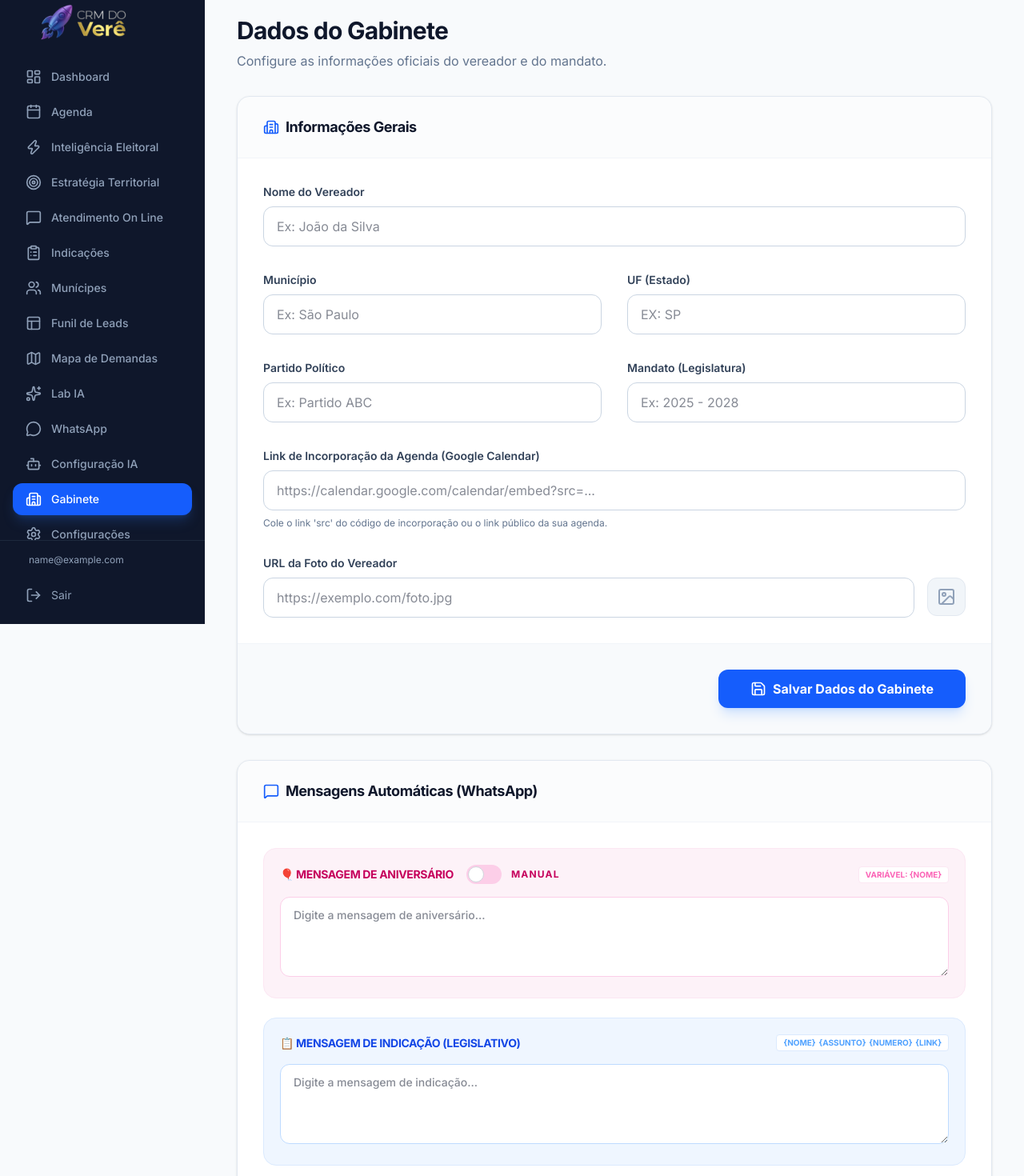
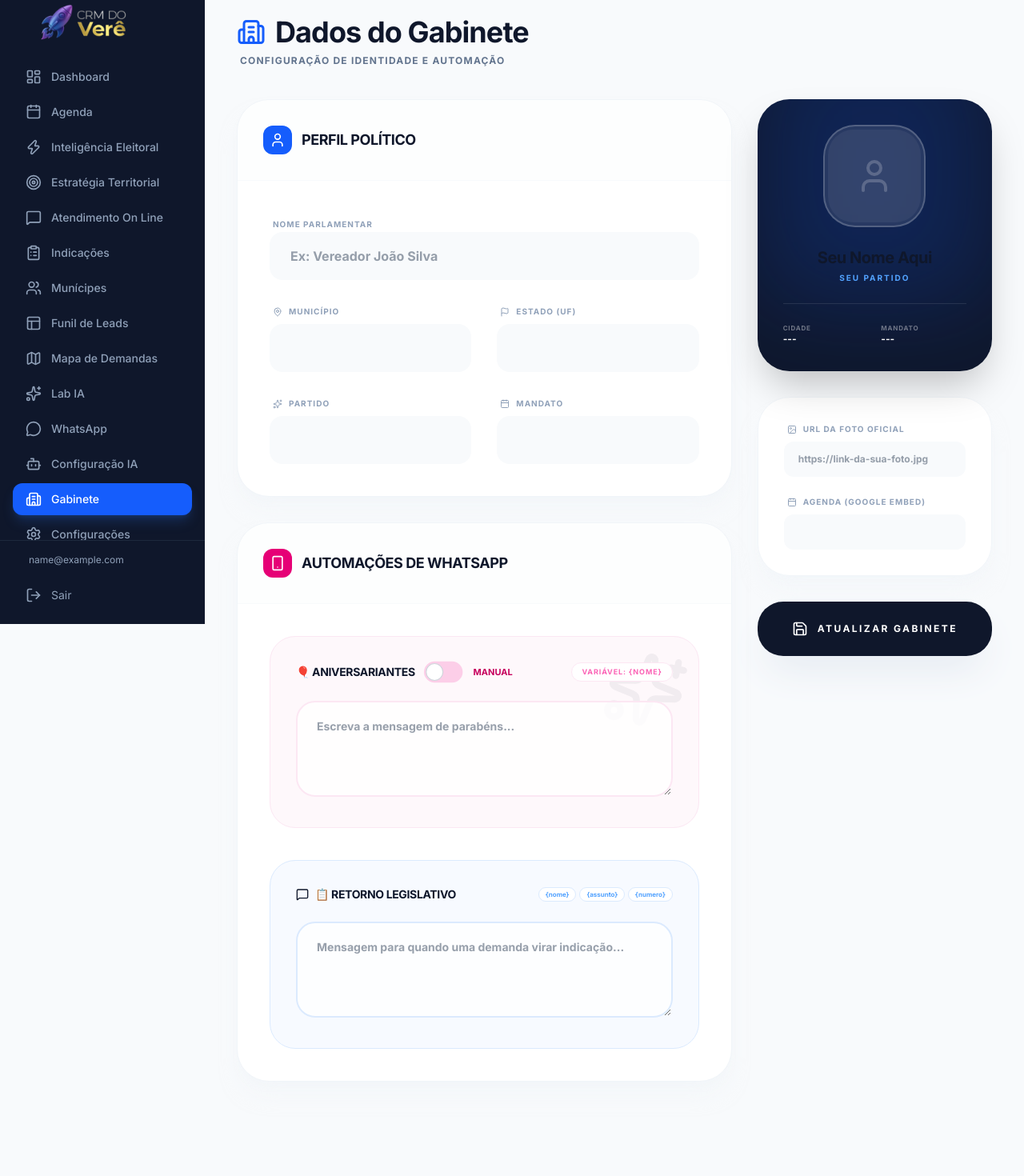
Before and after one commit to gatepfr/crmvere, a React (Vite) app in the folder frontend/: page /dashboard/cabinet in a window 1280 px wide. Shown: the part 20-1490 px from the top of the page at 80% size. Built offline with nearby package versions, Linux system fonts and the light colour scheme; no server answers; sample sign-in values are in the browser's storage.

Commit message:
style: redesign cabinet configuration page with premium cards and identity preview

```diff
--- a/frontend/src/pages/Dashboard/CabinetConfig.tsx
+++ b/frontend/src/pages/Dashboard/CabinetConfig.tsx
@@ -1,6 +1,20 @@
 import { useState, useEffect } from 'react';
 import api from '../../api/client';
-import { Building2, Save, Loader2, Image as ImageIcon, MessageSquare } from 'lucide-react';
+import {
+  Building2,
+  Save,
+  Loader2,
+  Image as ImageIcon,
+  MessageSquare,
+  MapPin,
+  Flag,
+  Calendar,
+  User,
+  Sparkles,
+  Smartphone,
+  CheckCircle2,
+  AlertCircle
+} from 'lucide-react';
 
 const DEFAULT_BIRTHDAY = "Olá {nome}, parabéns pelo seu aniversário! Desejamos muita saúde, paz e realizações. Conte sempre conosco! 🎂🎈";
 const DEFAULT_LEGISLATIVE = "Olá {nome}! Gostaria de informar que sua solicitação sobre *{assunto}* virou a Indicação oficial nº *{numero}*. Você pode acompanhar por aqui: {link}";
@@ -20,6 +34,7 @@ export default function CabinetConfig() {
   });
   const [loading, setLoading] = useState(false);
   const [fetching, setFetching] = useState(true);
+  const [saveStatus, setSaveStatus] = useState<'idle' | 'success' | 'error'>('idle');
 
   useEffect(() => {
     api.get('/config/me')
@@ -44,161 +59,144 @@ export default function CabinetConfig() {
   const handleSave = async (e: React.FormEvent) => {
     e.preventDefault();
     setLoading(true);
+    setSaveStatus('idle');
     try {
       await api.patch('/config/update', config);
-      alert('Dados do gabinete atualizados com sucesso!');
+      setSaveStatus('success');
+      setTimeout(() => setSaveStatus('idle'), 3000);
     } catch (err) {
-      alert('Falha ao atualizar dados.');
+      setSaveStatus('error');
     } finally {
       setLoading(false);
     }
   };
 
-  if (fetching) return <div className="flex justify-center p-10"><Loader2 className="animate-spin text-blue-600" /></div>;
+  if (fetching) return (
+    <div className="flex flex-col items-center justify-center min-h-[400px] gap-4">
+      <Loader2 className="animate-spin text-blue-600" size={40} />
+      <p className="text-slate-400 font-bold animate-pulse uppercase tracking-widest text-[10px]">Sincronizando Gabinete...</p>
+    </div>
+  );
 
   return (
-    <div className="space-y-8">
-      <header>
-        <h2 className="text-3xl font-extrabold text-slate-900 tracking-tight">Dados do Gabinete</h2>
-        <p className="text-slate-500 mt-2">Configure as informações oficiais do vereador e do mandato.</p>
+    <div className="max-w-6xl space-y-10 animate-in fade-in duration-700 pb-20">
+      <header className="flex justify-between items-end">
+        <div>
+          <h2 className="text-4xl font-black text-slate-900 tracking-tight flex items-center gap-3">
+            <Building2 className="text-blue-600" size={36} />
+            Dados do Gabinete
+          </h2>
+          <p className="text-slate-500 mt-2 font-bold uppercase tracking-widest text-xs ml-1">Configuração de Identidade e Automação</p>
+        </div>
+
+        {saveStatus === 'success' && (
+          <div className="flex items-center gap-2 bg-green-50 text-green-600 px-4 py-2 rounded-2xl border border-green-100 animate-in slide-in-from-right duration-300">
+            <CheckCircle2 size={16} />
+            <span className="text-xs font-black uppercase">Alterações Salvas!</span>
+          </div>
+        )}
       </header>
 
-      <form onSubmit={handleSave} className="space-y-8">
-        <div className="bg-white rounded-2xl shadow-sm border border-slate-200 overflow-hidden">
-          <div className="px-8 py-6 border-b border-slate-100 bg-slate-50/50 flex items-center">
-            <Building2 className="h-5 w-5 mr-2 text-blue-600" />
-            <h3 className="font-bold text-slate-800 text-lg">Informações Gerais</h3>
+      <form onSubmit={handleSave} className="grid grid-cols-1 lg:grid-cols-3 gap-8 items-start">
+
+        {/* Lado Esquerdo: Form de Dados */}
+        <div className="lg:col-span-2 space-y-8">
+
+          {/* Card: Perfil Político */}
+          <section className="bg-white rounded-[2.5rem] border border-slate-100 shadow-xl shadow-slate-100/50 overflow-hidden">
+            <div className="p-8 border-b border-slate-50 bg-slate-50/30 flex items-center gap-3">
+              <div className="bg-blue-600 p-2 rounded-xl">
+                <User className="text-white" size={20} />
+              </div>
+              <h3 className="font-black text-slate-900 uppercase tracking-tighter text-lg">Perfil Político</h3>
             </div>
 
-          <div className="p-8 grid grid-cols-1 md:grid-cols-2 gap-8">
-            <div className="space-y-2 md:col-span-2">
-              <label className="block text-sm font-semibold text-slate-700">Nome do Vereador</label>
+            <div className="p-10 space-y-8">
+              <div className="space-y-2">
+                <label className="text-[10px] font-black text-slate-400 uppercase tracking-widest ml-1">Nome Parlamentar</label>
                 <input
                   type="text"
-                className="w-full px-4 py-3 border border-slate-300 rounded-xl focus:ring-2 focus:ring-blue-500 outline-none transition-all bg-white"
+                  className="w-full px-6 py-4 bg-slate-50 border-2 border-transparent focus:border-blue-500 focus:bg-white rounded-2xl outline-none transition-all font-bold text-slate-700"
                   value={config.name}
                   onChange={e => setConfig({...config, name: e.target.value})}
-                placeholder="Ex: João da Silva"
+                  placeholder="Ex: Vereador João Silva"
                   required
                 />
               </div>
 
+              <div className="grid grid-cols-1 md:grid-cols-2 gap-8">
                 <div className="space-y-2">
-              <label className="block text-sm font-semibold text-slate-700">Município</label>
+                  <label className="text-[10px] font-black text-slate-400 uppercase tracking-widest ml-1 flex items-center gap-2">
+                    <MapPin size={12} /> Município
+                  </label>
                   <input
                     type="text"
-                className="w-full px-4 py-3 border border-slate-300 rounded-xl focus:ring-2 focus:ring-blue-500 outline-none transition-all bg-white"
+                    className="w-full px-6 py-4 bg-slate-50 border-2 border-transparent focus:border-blue-500 focus:bg-white rounded-2xl outline-none transition-all font-bold text-slate-700"
                     value={config.municipio}
                     onChange={e => setConfig({...config, municipio: e.target.value})}
-                placeholder="Ex: São Paulo"
                   />
                 </div>
 
                 <div className="space-y-2">
-              <label className="block text-sm font-semibold text-slate-700">UF (Estado)</label>
+                  <label className="text-[10px] font-black text-slate-400 uppercase tracking-widest ml-1 flex items-center gap-2">
+                    <Flag size={12} /> Estado (UF)
+                  </label>
                   <input
                     type="text"
                     maxLength={2}
-                className="w-full px-4 py-3 border border-slate-300 rounded-xl focus:ring-2 focus:ring-blue-500 outline-none transition-all bg-white uppercase"
+                    className="w-full px-6 py-4 bg-slate-50 border-2 border-transparent focus:border-blue-500 focus:bg-white rounded-2xl outline-none transition-all font-bold text-slate-700 uppercase"
                     value={config.uf}
                     onChange={e => setConfig({...config, uf: e.target.value.toUpperCase()})}
-                placeholder="Ex: SP"
                   />
                 </div>
 
                 <div className="space-y-2">
-              <label className="block text-sm font-semibold text-slate-700">Partido Político</label>
+                  <label className="text-[10px] font-black text-slate-400 uppercase tracking-widest ml-1 flex items-center gap-2">
+                    <Sparkles size={12} /> Partido
+                  </label>
                   <input
                     type="text"
-                className="w-full px-4 py-3 border border-slate-300 rounded-xl focus:ring-2 focus:ring-blue-500 outline-none transition-all bg-white"
+                    className="w-full px-6 py-4 bg-slate-50 border-2 border-transparent focus:border-blue-500 focus:bg-white rounded-2xl outline-none transition-all font-bold text-slate-700"
                     value={config.partido}
                     onChange={e => setConfig({...config, partido: e.target.value})}
-                placeholder="Ex: Partido ABC"
                   />
                 </div>
 
                 <div className="space-y-2">
-              <label className="block text-sm font-semibold text-slate-700">Mandato (Legislatura)</label>
+                  <label className="text-[10px] font-black text-slate-400 uppercase tracking-widest ml-1 flex items-center gap-2">
+                    <Calendar size={12} /> Mandato
+                  </label>
                   <input
                     type="text"
-                className="w-full px-4 py-3 border border-slate-300 rounded-xl focus:ring-2 focus:ring-blue-500 outline-none transition-all bg-white"
+                    className="w-full px-6 py-4 bg-slate-50 border-2 border-transparent focus:border-blue-500 focus:bg-white rounded-2xl outline-none transition-all font-bold text-slate-700"
                     value={config.mandato}
                     onChange={e => setConfig({...config, mandato: e.target.value})}
-                placeholder="Ex: 2025 - 2028"
                   />
-            </div>
-
-            <div className="space-y-2 md:col-span-2">
-              <label className="block text-sm font-semibold text-slate-700">Link de Incorporação da Agenda (Google Calendar)</label>
-              <input
-                type="url"
-                className="w-full px-4 py-3 border border-slate-300 rounded-xl focus:ring-2 focus:ring-blue-500 outline-none transition-all bg-white"
-                value={config.calendarUrl}
-                onChange={e => setConfig({...config, calendarUrl: e.target.value})}
-                placeholder="https://calendar.google.com/calendar/embed?src=..."
-              />
-              <p className="text-xs text-slate-500">Cole o link 'src' do código de incorporação ou o link público da sua agenda.</p>
-            </div>
-
-            <div className="space-y-2 md:col-span-2">
-              <label className="block text-sm font-semibold text-slate-700">URL da Foto do Vereador</label>
-              <div className="flex gap-4">
-                <div className="flex-1">
-                  <input
-                    type="url"
-                    className="w-full px-4 py-3 border border-slate-300 rounded-xl focus:ring-2 focus:ring-blue-500 outline-none transition-all bg-white"
-                    value={config.fotoUrl}
-                    onChange={e => setConfig({...config, fotoUrl: e.target.value})}
-                    placeholder="https://exemplo.com/foto.jpg"
-                  />
-                </div>
-                <div className="h-12 w-12 rounded-xl bg-slate-100 border border-slate-200 flex items-center justify-center overflow-hidden flex-shrink-0">
-                  {config.fotoUrl ? (
-                    <img src={config.fotoUrl} alt="Preview" className="h-full w-full object-cover" />
-                  ) : (
-                    <ImageIcon className="h-6 w-6 text-slate-400" />
-                  )}
                 </div>
               </div>
             </div>
+          </section>
+
+          {/* Card: Automações */}
+          <section className="bg-white rounded-[2.5rem] border border-slate-100 shadow-xl shadow-slate-100/50 overflow-hidden">
+            <div className="p-8 border-b border-slate-50 bg-slate-50/30 flex items-center gap-3">
+              <div className="bg-pink-600 p-2 rounded-xl">
+                <Smartphone className="text-white" size={20} />
+              </div>
+              <h3 className="font-black text-slate-900 uppercase tracking-tighter text-lg">Automações de WhatsApp</h3>
             </div>
 
-          <div className="p-8 bg-slate-50 border-t border-slate-100 flex justify-end">
-            <button
-              type="submit"
-              disabled={loading}
-              className="bg-blue-600 text-white px-10 py-3 rounded-xl font-bold hover:bg-blue-700 transition-all duration-200 disabled:opacity-50 flex items-center shadow-lg shadow-blue-500/20 active:scale-95"
-            >
-              {loading ? (
-                <>
-                  <Loader2 className="animate-spin -ml-1 mr-3 h-5 w-5 text-white" />
-                  Salvando...
-                </>
-              ) : (
-                <>
-                  <Save className="mr-2 h-5 w-5" />
-                  Salvar Dados do Gabinete
-                </>
-              )}
-            </button>
-          </div>
+            <div className="p-10 space-y-10">
+              {/* Aniversário */}
+              <div className="bg-pink-50/50 rounded-[2rem] p-8 border border-pink-100 relative overflow-hidden">
+                <div className="absolute top-0 right-0 p-4 opacity-5 rotate-12">
+                  <Sparkles size={100} />
                 </div>
 
-        {/* Mensagens Automáticas */}
-        <div className="bg-white rounded-2xl shadow-sm border border-slate-200 overflow-hidden">
-          <div className="px-8 py-6 border-b border-slate-100 bg-slate-50/50 flex items-center">
-            <MessageSquare className="h-5 w-5 mr-2 text-blue-600" />
-            <h3 className="font-bold text-slate-800 text-lg">Mensagens Automáticas (WhatsApp)</h3>
-          </div>
-
-          <div className="p-8 space-y-6">
-            <div className="p-5 bg-pink-50 rounded-2xl border border-pink-100 space-y-4">
-              <div className="flex justify-between items-center">
+                <div className="flex flex-col md:flex-row justify-between items-start md:items-center gap-4 mb-6 relative z-10">
                   <div className="flex items-center gap-4">
-                  <label className="block text-sm font-black text-pink-700 uppercase tracking-tight">🎈 Mensagem de Aniversário</label>
-
-                  {/* Toggle Automático */}
-                  <label className="relative inline-flex items-center cursor-pointer">
+                    <h4 className="font-black text-pink-700 uppercase tracking-widest text-sm">🎈 Aniversariantes</h4>
+                    <label className="relative inline-flex items-center cursor-pointer scale-110">
                       <input
                         type="checkbox"
                         className="sr-only peer"
@@ -206,60 +204,126 @@ export default function CabinetConfig() {
                         onChange={e => setConfig({...config, birthdayAutomated: e.target.checked})}
                       />
                       <div className="w-11 h-6 bg-pink-200 peer-focus:outline-none rounded-full peer peer-checked:after:translate-x-full rtl:peer-checked:after:-translate-x-full peer-checked:after:border-white after:content-[''] after:absolute after:top-[2px] after:start-[2px] after:bg-white after:border-gray-300 after:border after:rounded-full after:h-5 after:w-5 after:transition-all peer-checked:bg-pink-600"></div>
-                    <span className="ms-3 text-xs font-black text-pink-700 uppercase tracking-widest">
-                      {config.birthdayAutomated ? 'Auto (08:00h)' : 'Manual'}
+                      <span className="ms-3 text-[10px] font-black text-pink-700 uppercase">
+                        {config.birthdayAutomated ? 'Auto Ativado' : 'Manual'}
                       </span>
                     </label>
                   </div>
-                <span className="text-[10px] font-black text-pink-400 bg-white px-2 py-0.5 rounded border border-pink-100 uppercase">Variável: {'{nome}'}</span>
+                  <span className="text-[9px] font-black text-pink-400 bg-white px-3 py-1 rounded-full border border-pink-100 uppercase tracking-widest">Variável: {'{nome}'}</span>
                 </div>
+
                 <textarea
-                className="w-full px-4 py-3 border border-pink-200 rounded-xl focus:ring-2 focus:ring-pink-500 outline-none transition-all bg-white font-medium text-sm min-h-[100px]"
+                  className="w-full px-6 py-5 bg-white/80 border-2 border-pink-100 focus:border-pink-500 rounded-[1.5rem] outline-none transition-all font-bold text-slate-700 text-sm min-h-[120px] relative z-10"
                   value={config.birthdayMessage}
                   onChange={e => setConfig({...config, birthdayMessage: e.target.value})}
-                placeholder="Digite a mensagem de aniversário..."
+                  placeholder="Escreva a mensagem de parabéns..."
                 />
               </div>
 
-            <div className="p-5 bg-blue-50 rounded-2xl border border-blue-100 space-y-4">
-              <div className="flex justify-between items-center">
-                <label className="block text-sm font-black text-blue-700 uppercase tracking-tight">📋 Mensagem de Indicação (Legislativo)</label>
-                <span className="text-[10px] font-black text-blue-400 bg-white px-2 py-0.5 rounded border border-blue-100 uppercase flex gap-1">
-                  <span>{'{nome}'}</span>
-                  <span>{'{assunto}'}</span>
-                  <span>{'{numero}'}</span>
-                  <span>{'{link}'}</span>
-                </span>
+              {/* Legislativo */}
+              <div className="bg-blue-50/50 rounded-[2rem] p-8 border border-blue-100 relative overflow-hidden">
+                <div className="flex justify-between items-center mb-6">
+                  <h4 className="font-black text-blue-700 uppercase tracking-widest text-sm flex items-center gap-2">
+                    <MessageSquare size={16} /> 📋 Retorno Legislativo
+                  </h4>
+                  <div className="flex gap-1">
+                    {['{nome}', '{assunto}', '{numero}'].map(v => (
+                      <span key={v} className="text-[8px] font-black text-blue-400 bg-white px-2 py-0.5 rounded-full border border-blue-100">{v}</span>
+                    ))}
+                  </div>
                 </div>
                 <textarea
-                className="w-full px-4 py-3 border border-blue-200 rounded-xl focus:ring-2 focus:ring-blue-500 outline-none transition-all bg-white font-medium text-sm min-h-[100px]"
+                  className="w-full px-6 py-5 bg-white/80 border-2 border-blue-100 focus:border-blue-500 rounded-[1.5rem] outline-none transition-all font-bold text-slate-700 text-sm min-h-[120px]"
                   value={config.legislativeMessage}
                   onChange={e => setConfig({...config, legislativeMessage: e.target.value})}
-                placeholder="Digite a mensagem de indicação..."
+                  placeholder="Mensagem para quando uma demanda virar indicação..."
                 />
               </div>
             </div>
+          </section>
+        </div>
 
-          <div className="p-8 bg-slate-50 border-t border-slate-100 flex justify-end">
+        {/* Lado Direito: Preview e Foto */}
+        <div className="space-y-8 lg:sticky lg:top-8">
+
+          {/* Card: Preview de Identidade */}
+          <div className="bg-slate-900 rounded-[2.5rem] p-8 text-white shadow-2xl relative overflow-hidden group">
+            <div className="absolute inset-0 bg-blue-600 opacity-20 blur-3xl -translate-y-20"></div>
+
+            <div className="relative z-10 flex flex-col items-center text-center">
+              <div className="w-32 h-32 rounded-[2.5rem] bg-white/10 border-2 border-white/20 p-1 mb-6 group-hover:scale-105 transition-transform duration-500 overflow-hidden">
+                {config.fotoUrl ? (
+                  <img src={config.fotoUrl} alt="Parlamentar" className="w-full h-full object-cover rounded-[2rem]" />
+                ) : (
+                  <div className="w-full h-full flex items-center justify-center bg-white/5 rounded-[2rem]">
+                    <User size={48} className="text-white/20" />
+                  </div>
+                )}
+              </div>
+
+              <h4 className="text-xl font-black tracking-tight">{config.name || 'Seu Nome Aqui'}</h4>
+              <p className="text-blue-400 text-[10px] font-black uppercase tracking-[0.2em] mt-1">{config.partido || 'Seu Partido'}</p>
+
+              <div className="w-full h-px bg-white/10 my-6"></div>
+
+              <div className="grid grid-cols-2 w-full gap-4">
+                <div className="text-left">
+                  <p className="text-[8px] font-black text-white/40 uppercase tracking-widest">Cidade</p>
+                  <p className="text-xs font-bold truncate">{config.municipio || '---'}</p>
+                </div>
+                <div className="text-left">
+                  <p className="text-[8px] font-black text-white/40 uppercase tracking-widest">Mandato</p>
+                  <p className="text-xs font-bold">{config.mandato || '---'}</p>
+                </div>
+              </div>
+            </div>
+          </div>
+
+          {/* Configuração Visual */}
+          <section className="bg-white rounded-[2.5rem] border border-slate-100 shadow-xl shadow-slate-100/50 p-8 space-y-6">
+            <div className="space-y-2">
+              <label className="text-[10px] font-black text-slate-400 uppercase tracking-widest ml-1 flex items-center gap-2">
+                <ImageIcon size={12} /> URL da Foto Oficial
+              </label>
+              <input
+                type="url"
+                className="w-full px-4 py-3 bg-slate-50 border-2 border-transparent focus:border-blue-500 rounded-xl outline-none transition-all font-bold text-slate-700 text-xs"
+                value={config.fotoUrl}
+                onChange={e => setConfig({...config, fotoUrl: e.target.value})}
+                placeholder="https://link-da-sua-foto.jpg"
+              />
+            </div>
+
+            <div className="space-y-2">
+              <label className="text-[10px] font-black text-slate-400 uppercase tracking-widest ml-1 flex items-center gap-2">
+                <Calendar size={12} /> Agenda (Google Embed)
+              </label>
+              <input
+                type="text"
+                className="w-full px-4 py-3 bg-slate-50 border-2 border-transparent focus:border-blue-500 rounded-xl outline-none transition-all font-bold text-slate-700 text-xs"
+                value={config.calendarUrl}
+                onChange={e => setConfig({...config, calendarUrl: e.target.value})}
+              />
+            </div>
+          </section>
+
+          {/* Botão Salvar Principal */}
           <button
             type="submit"
             disabled={loading}
-              className="bg-blue-600 text-white px-10 py-3 rounded-xl font-bold hover:bg-blue-700 transition-all duration-200 disabled:opacity-50 flex items-center shadow-lg shadow-blue-500/20 active:scale-95"
+            className="w-full py-6 bg-slate-900 text-white rounded-[2rem] font-black text-xs uppercase tracking-[0.2em] flex items-center justify-center gap-3 shadow-2xl shadow-slate-200 hover:bg-blue-600 hover:scale-[1.02] active:scale-95 transition-all duration-300 disabled:opacity-50"
           >
             {loading ? (
-                <>
-                  <Loader2 className="animate-spin -ml-1 mr-3 h-5 w-5 text-white" />
-                  Salvando...
-                </>
+              <Loader2 className="animate-spin" size={20} />
             ) : (
               <>
-                  <Save className="mr-2 h-5 w-5" />
-                  Salvar Configurações de Mensagens
+                <Save size={20} />
+                ATUALIZAR GABINETE
               </>
             )}
           </button>
         </div>
-        </div>
+
       </form>
     </div>
   );
```
Lines whose indentation alone changed are shown as unchanged.
